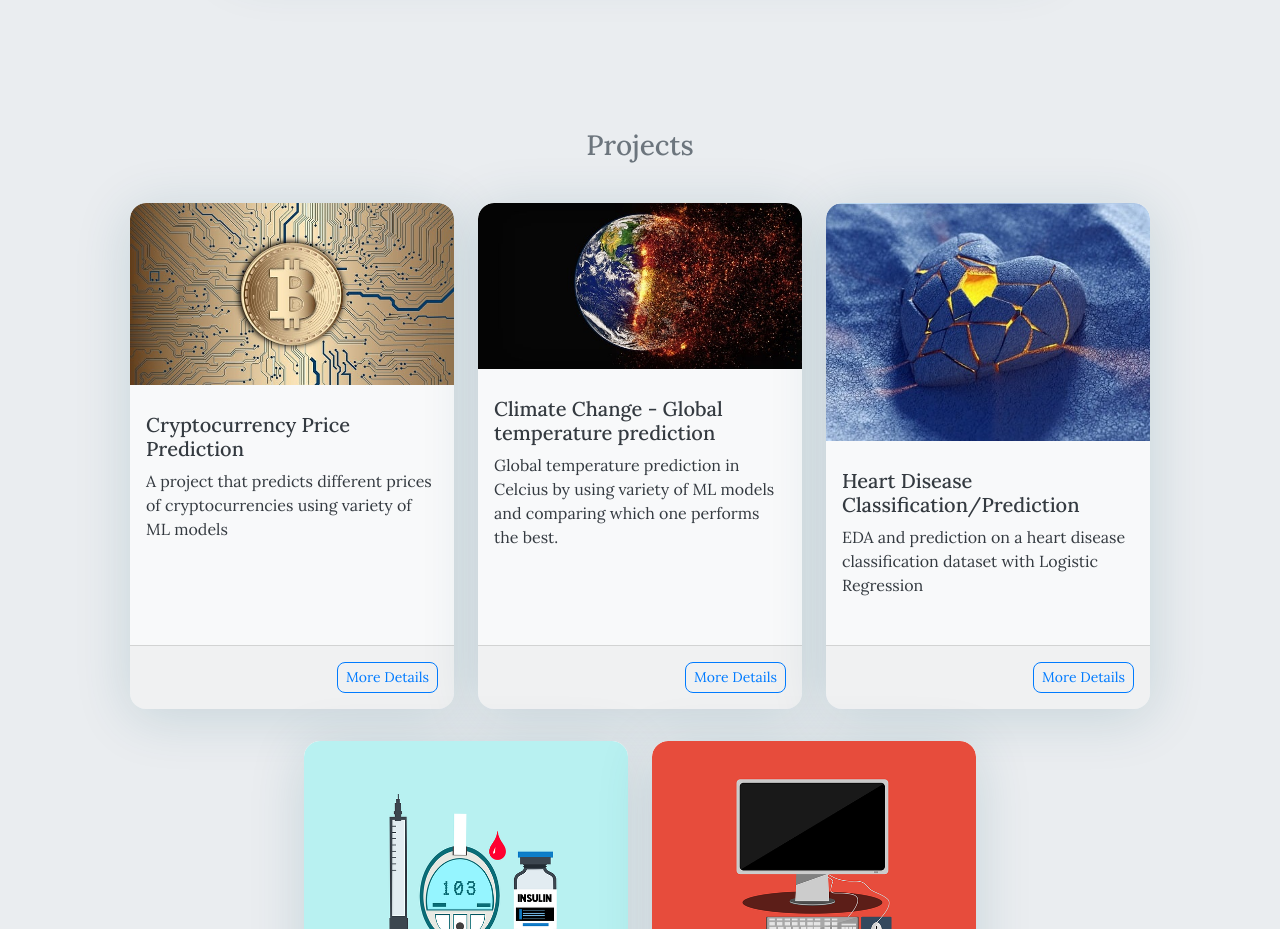
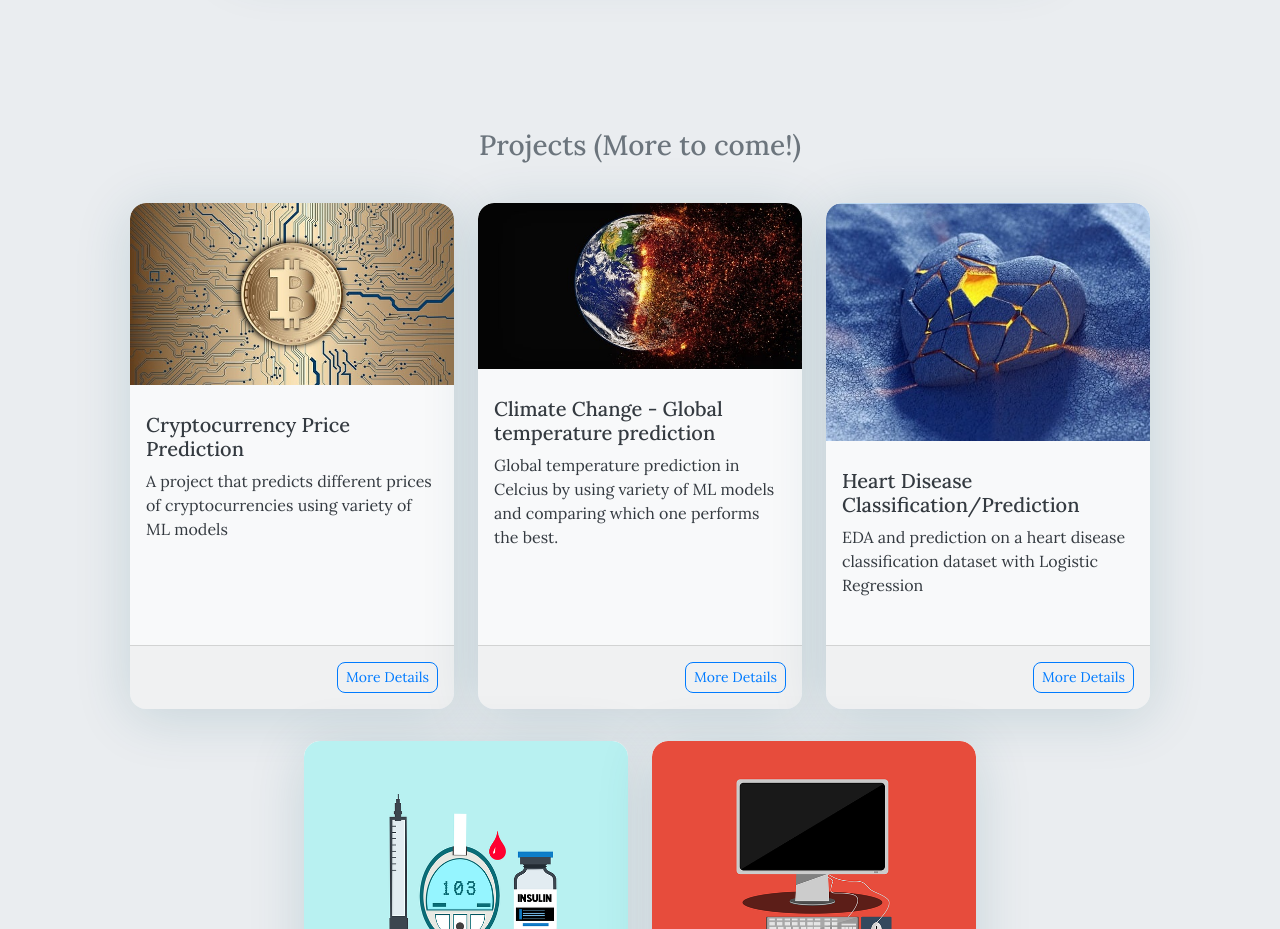
Before and after one commit to eltonczlon123/eltonczlon123.github.io, a plain HTML site: page index.html in a window 1280 px wide. Shown: the part 2360-3289 px from the top of the page. Drawn offline with Linux system fonts and the light colour scheme.

Commit message:
Update index.html

```diff
--- a/index.html
+++ b/index.html
@@ -505,7 +505,7 @@ My Portfolio :)
 
 <section id="projects" class="py-5">
     <div class="container">
-        <h3 class="text-center">Projects</h3>
+        <h3 class="text-center">Projects (More to come!)</h3>
         <div class="row justify-content-center px-3 px-md-5">
 
             <div class="col-lg-4 col-md-6 my-3">
```
